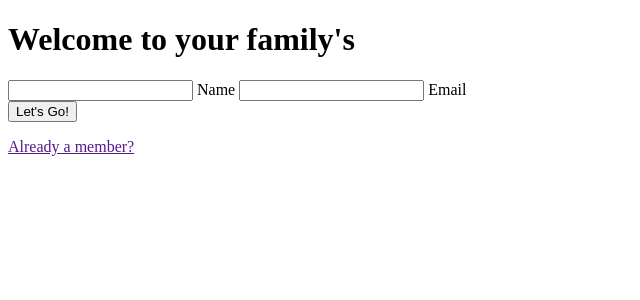
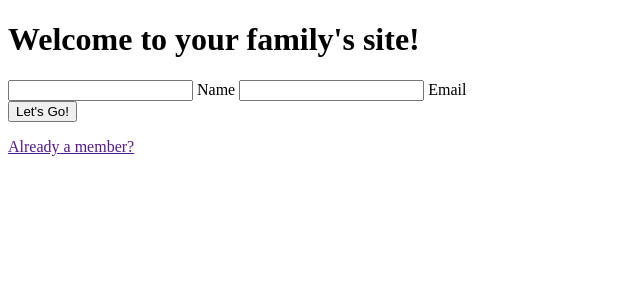
Before and after one commit to runningindos/Python_final_project, a Python web app: template templates/index.html in a window 1280 px wide. Shown: the top 300 px of the page, without its empty margins (0-640 px from the left). Run offline with Jinja, Linux system fonts and the light colour scheme; the template is opened without the code that fills it, so the values that code supplies are empty.

Commit message:
not really sure what I did, but I made some changes to the app.py

```diff
--- a/templates/index.html
+++ b/templates/index.html
@@ -10,7 +10,7 @@
     <link rel="stylesheet" href="">
   </head>
   <body>
-    <h1 class="homeHeader" id="homeHeader">Welcome to your family's </h1>
+    <h1 class="homeHeader" id="homeHeader">Welcome to your family's site!</h1>
 
     <div class="loginContainer" id="loginContainer">
       <div class="inputContainer" id="inputContainer">
@@ -26,9 +26,13 @@
 
     <div class="signinContainer" id="signinContainer">
       <a href=""><p>Already a member?</p></a>
-
     </div>
 
-    <script src="" async defer></script>
+    <div class="container">
+      <main>
+        {% block main%}
+        {% endblock %}
+      </main>
+    </div>
   </body>
 </html>
```
Also changed, not shown: static/js/animations.js (added).
